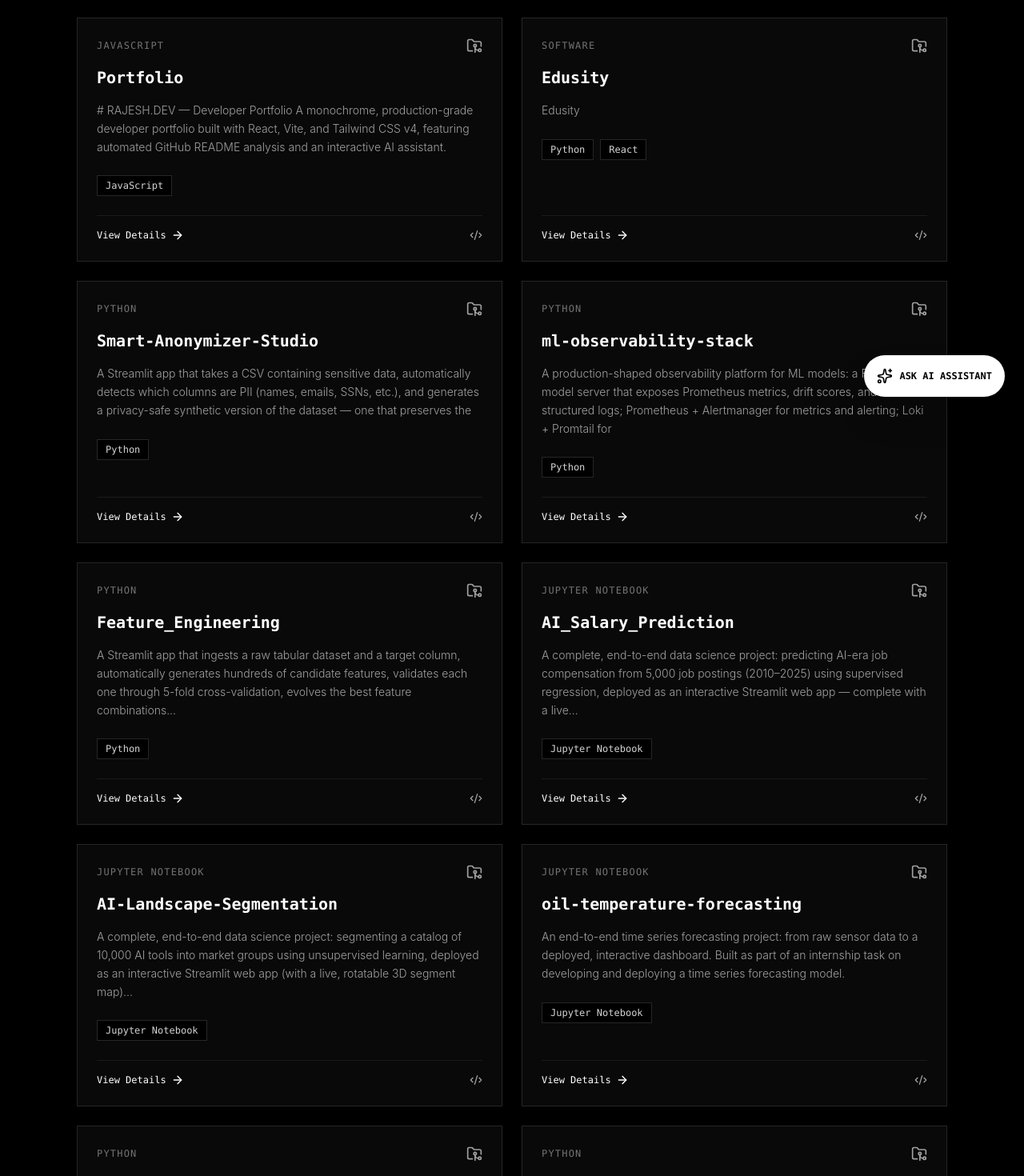
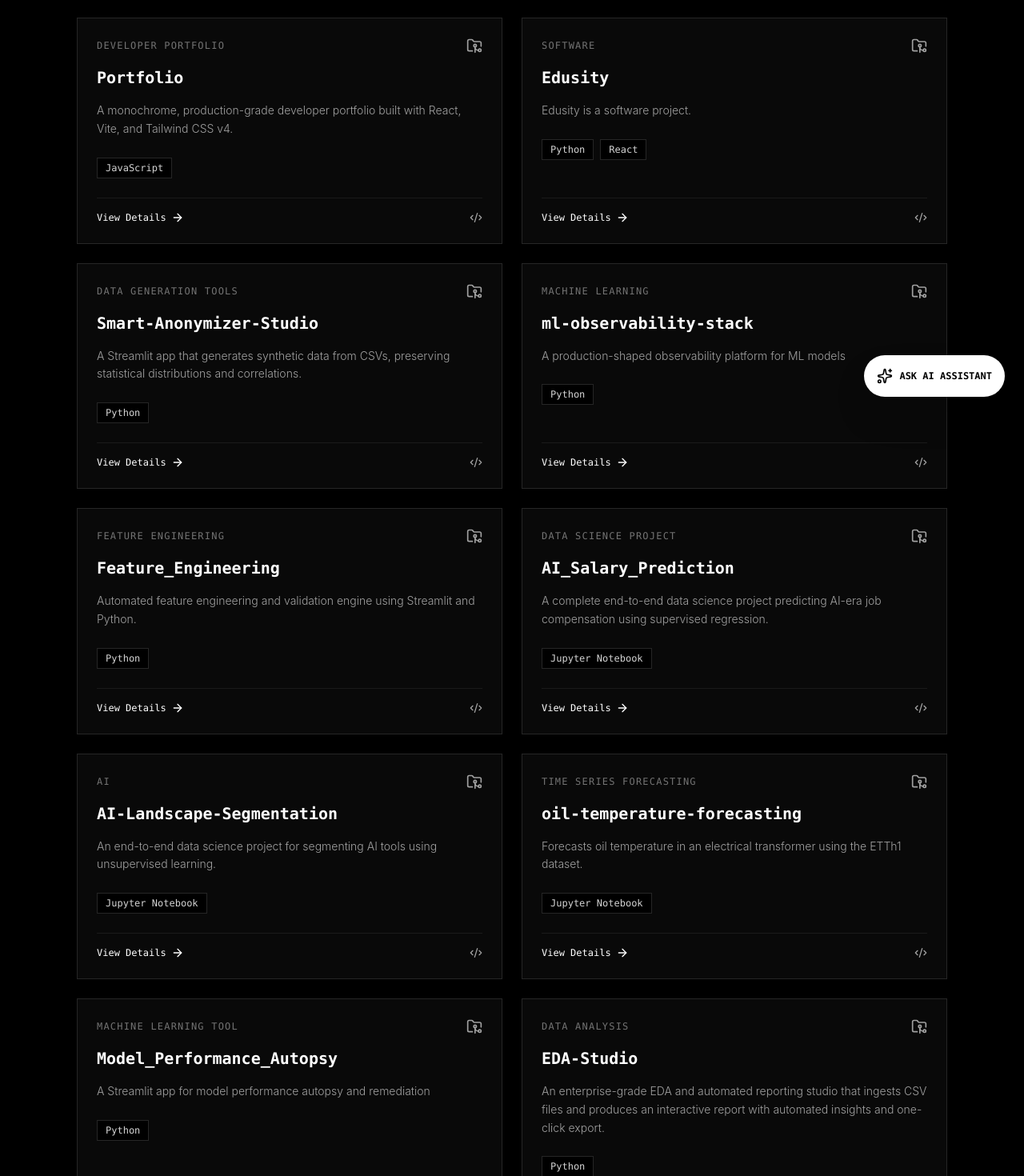
Before and after one commit to rajeshchauhdary/Portfolio, a React (Vite) app: page /projects in a window 1280 px wide. Shown: the part 280-1750 px from the top of the page at 80% size. Built offline with nearby package versions, Linux system fonts and the light colour scheme.

Commit message:
feat: use llama3.2:3b for automated README project summaries

```diff
--- a/src/data/projectsData.js
+++ b/src/data/projectsData.js
@@ -2,26 +2,26 @@ export const projectsData = [
   {
     "id": "portfolio",
     "name": "Portfolio",
-    "category": "JavaScript",
-    "shortDesc": "\ufeff# RAJESH.DEV \u2014 Developer Portfolio A monochrome, production-grade developer portfolio built with React, Vite, and Tailwind CSS v4, featuring automated GitHub README analysis and an interactive AI assistant.",
-    "fullDesc": "\ufeff# RAJESH.DEV \u2014 Developer Portfolio A monochrome, production-grade developer portfolio built with React, Vite, and Tailwind CSS v4, featuring automated GitHub README analysis and an interactive AI assistant.",
+    "category": "Developer Portfolio",
+    "shortDesc": "A monochrome, production-grade developer portfolio built with React, Vite, and Tailwind CSS v4.",
+    "fullDesc": "This portfolio features automated GitHub README analysis and an interactive AI assistant. It includes a monochrome design system and supports CI/CD automation.",
     "tags": [
       "JavaScript"
     ],
     "github": "https://github.com/rajeshchauhdary/Portfolio",
     "demo": "#",
     "highlights": [
-      "Developed primarily in JavaScript",
-      "Documented with project README and source repository",
-      "Automatically synchronized from GitHub"
+      "Automated GitHub README analysis",
+      "Interactive AI assistant",
+      "Monochrome design system"
     ]
   },
   {
     "id": "edusity",
     "name": "Edusity",
     "category": "Software",
-    "shortDesc": "Edusity",
-    "fullDesc": "Edusity",
+    "shortDesc": "Edusity is a software project.",
+    "fullDesc": "Edusity is a software project that aims to provide a platform for learning and development. It is built using various programming languages and technologies.",
     "tags": [
       "Python",
       "React"
@@ -29,145 +29,150 @@ export const projectsData = [
     "github": "https://github.com/rajeshchauhdary/Edusity",
     "demo": "#",
     "highlights": [
-      "Developed primarily in Software",
-      "Documented with project README and source repository",
-      "Automatically synchronized from GitHub"
+      "A platform for learning and development",
+      "Built using multiple programming languages and technologies",
+      "Provides a comprehensive environment for software development"
     ]
   },
   {
     "id": "smart-anonymizer-studio",
     "name": "Smart-Anonymizer-Studio",
-    "category": "Python",
-    "shortDesc": "A Streamlit app that takes a CSV containing sensitive data, automatically detects which columns are PII (names, emails, SSNs, etc.), and generates a privacy-safe synthetic version of the dataset \u2014 one that preserves the",
-    "fullDesc": "A Streamlit app that takes a CSV containing sensitive data, automatically detects which columns are PII (names, emails, SSNs, etc.), and generates a privacy-safe synthetic version of the dataset \u2014 one that preserves the",
+    "category": "Data Generation Tools",
+    "shortDesc": "A Streamlit app that generates synthetic data from CSVs, preserving statistical distributions and correlations.",
+    "fullDesc": "This app takes a CSV containing sensitive data, detects PII columns automatically, and generates a privacy-safe synthetic version of the dataset. It preserves the original's statistical distributions and correlations, but contains no real personal information. Useful for sharing realistic test data, demos, or analytics datasets without exposing real customers.",
     "tags": [
       "Python"
     ],
     "github": "https://github.com/rajeshchauhdary/Smart-Anonymizer-Studio",
     "demo": "#",
     "highlights": [
-      "Developed primarily in Python",
-      "Documented with project README and source repository",
-      "Automatically synchronized from GitHub"
+      "Automatically detects PII columns",
+      "Generates synthetic data with preserved statistical distributions",
+      "Preserves original data correlations"
     ]
   },
   {
     "id": "ml-observability-stack",
     "name": "ml-observability-stack",
-    "category": "Python",
-    "shortDesc": "A production-shaped observability platform for ML models: a FastAPI model server that exposes Prometheus metrics, drift scores, and structured logs; Prometheus + Alertmanager for metrics and alerting; Loki + Promtail for",
-    "fullDesc": "A production-shaped observability platform for ML models: a FastAPI model server that exposes Prometheus metrics, drift scores, and structured logs; Prometheus + Alertmanager for metrics and alerting; Loki + Promtail for",
+    "category": "Machine Learning",
+    "shortDesc": "A production-shaped observability platform for ML models",
+    "fullDesc": "A FastAPI model server that exposes Prometheus metrics, drift scores, and structured logs; Prometheus + Alertmanager for metrics and alerting; Loki + Promtail for logs; Tempo for traces; Grafana for the standard dashboard layer; and a custom 3D UI built with Three.js for a live, visual read on model health and drift.",
     "tags": [
       "Python"
     ],
     "github": "https://github.com/rajeshchauhdary/ml-observability-stack",
     "demo": "#",
     "highlights": [
-      "Developed primarily in Python",
-      "Documented with project README and source repository",
-      "Automatically synchronized from GitHub"
+      "Exposes Prometheus metrics, drift scores, and structured logs",
+      "Includes Prometheus + Alertmanager for metrics and alerting",
+      "Features Loki + Promtail for logs and Tempo for traces"
     ]
   },
   {
     "id": "feature_engineering",
     "name": "Feature_Engineering",
-    "category": "Python",
-    "shortDesc": "A Streamlit app that ingests a raw tabular dataset and a target column, automatically generates hundreds of candidate features, validates each one through 5-fold cross-validation, evolves the best feature combinations...",
-    "fullDesc": "A Streamlit app that ingests a raw tabular dataset and a target column, automatically generates hundreds of candidate features, validates each one through 5-fold cross-validation, evolves the best feature combinations...",
+    "category": "Feature Engineering",
+    "shortDesc": "Automated feature engineering and validation engine using Streamlit and Python.",
+    "fullDesc": "This repository provides a Streamlit app that generates hundreds of candidate features from a raw tabular dataset, validates each one through 5-fold cross-validation, and evolves the best feature combinations with a genetic algorithm. It also includes features for pruning redundant and collinear features, and explains why the winning features work.",
     "tags": [
       "Python"
     ],
     "github": "https://github.com/rajeshchauhdary/Feature_Engineering",
     "demo": "#",
     "highlights": [
-      "Developed primarily in Python",
-      "Documented with project README and source repository",
-      "Automatically synchronized from GitHub"
+      "Automated feature engineering and validation",
+      "Genetic algorithm for evolving feature combinations",
+      "Redundancy and collinearity removal"
     ]
   },
   {
     "id": "ai_salary_prediction",
     "name": "AI_Salary_Prediction",
-    "category": "Jupyter Notebook",
-    "shortDesc": "A complete, end-to-end data science project: predicting AI-era job compensation from 5,000 job postings (2010\u20132025) using supervised regression, deployed as an interactive Streamlit web app \u2014 complete with a live...",
-    "fullDesc": "A complete, end-to-end data science project: predicting AI-era job compensation from 5,000 job postings (2010\u20132025) using supervised regression, deployed as an interactive Streamlit web app \u2014 complete with a live...",
+    "category": "Data Science Project",
+    "shortDesc": "A complete end-to-end data science project predicting AI-era job compensation using supervised regression.",
+    "fullDesc": "This project uses supervised regression to predict AI-era job compensation from 5,000 job postings (2010\u20132025) and deploys an interactive Streamlit web app for live predictions, model comparison, and time-series forecasting to 2028.",
     "tags": [
       "Jupyter Notebook"
     ],
     "github": "https://github.com/rajeshchauhdary/AI_Salary_Prediction",
     "demo": "#",
     "highlights": [
-      "Developed primarily in Jupyter Notebook",
-      "Documented with project README and source repository",
-      "Automatically synchronized from GitHub"
+      "5,000 job postings from 2010\u20132025",
+      "19 algorithms for comparison",
+      "Live 3D prediction surface and rotatable visualization"
     ]
   },
   {
     "id": "ai-landscape-segmentation",
     "name": "AI-Landscape-Segmentation",
-    "category": "Jupyter Notebook",
-    "shortDesc": "A complete, end-to-end data science project: segmenting a catalog of 10,000 AI tools into market groups using unsupervised learning, deployed as an interactive Streamlit web app (with a live, rotatable 3D segment map)...",
-    "fullDesc": "A complete, end-to-end data science project: segmenting a catalog of 10,000 AI tools into market groups using unsupervised learning, deployed as an interactive Streamlit web app (with a live, rotatable 3D segment map)...",
+    "category": "AI",
+    "shortDesc": "An end-to-end data science project for segmenting AI tools using unsupervised learning.",
+    "fullDesc": "This project involves clustering 10,000 AI tools into market groups using unsupervised learning and deploying it as an interactive Streamlit web app. The app includes a live, rotatable 3D segment map that classifies new tools into their most likely segment.",
     "tags": [
       "Jupyter Notebook"
     ],
     "github": "https://github.com/rajeshchauhdary/AI-Landscape-Segmentation",
     "demo": "#",
     "highlights": [
-      "Developed primarily in Jupyter Notebook",
-      "Documented with project README and source repository",
-      "Automatically synchronized from GitHub"
+      "Interactive 3D segment map",
+      "Live clustering and segmentation",
+      "Streamlit web app for catalog browsing and competitive landscape mapping"
     ]
   },
   {
     "id": "oil-temperature-forecasting",
     "name": "oil-temperature-forecasting",
-    "category": "Jupyter Notebook",
-    "shortDesc": "An end-to-end time series forecasting project: from raw sensor data to a deployed, interactive dashboard. Built as part of an internship task on developing and deploying a time series forecasting model.",
-    "fullDesc": "An end-to-end time series forecasting project: from raw sensor data to a deployed, interactive dashboard. Built as part of an internship task on developing and deploying a time series forecasting model.",
+    "category": "Time Series Forecasting",
+    "shortDesc": "Forecasts oil temperature in an electrical transformer using the ETTh1 dataset.",
+    "fullDesc": "This project uses real sensor data to predict oil temperature in an electrical transformer, which is useful for predictive maintenance scenarios. It covers data exploration, cleaning, feature engineering, training and comparing five forecasting models, and deploying the best-performing model as an interactive Streamlit dashboard.",
     "tags": [
       "Jupyter Notebook"
     ],
     "github": "https://github.com/rajeshchauhdary/oil-temperature-forecasting",
     "demo": "#",
     "highlights": [
-      "Developed primarily in Jupyter Notebook",
-      "Documented with project README and source repository",
-      "Automatically synchronized from GitHub"
+      "Uses real sensor data for forecasting",
+      "Trains and compares five forecasting models",
+      "Deploys interactive Streamlit dashboard for real-time predictions"
     ]
   },
   {
     "id": "model_performance_autopsy",
     "name": "Model_Performance_Autopsy",
-    "category": "Python",
-    "shortDesc": "A Streamlit app that ingests a trained classification model (or trains one on the fly), a validation dataset, and generates a full Failure Autopsy Report \u2014 dissecting exactly where, why, and on whom the model fails, then",
-    "fullDesc": "A Streamlit app that ingests a trained classification model (or trains one on the fly), a validation dataset, and generates a full Failure Autopsy Report \u2014 dissecting exactly where, why, and on whom the model fails, then",
+    "category": "Machine Learning Tool",
+    "shortDesc": "A Streamlit app for model performance autopsy and remediation",
+    "fullDesc": "This repository provides a Streamlit app for dissecting and fixing model failures. The app ingests a trained model, validation dataset, and generates a full failure autopsy report. It includes various features such as error typology engine, segment slicer, bias and fairness audit, and remediation recommendation engine.",
     "tags": [
       "Python"
     ],
     "github": "https://github.com/rajeshchauhdary/Model_Performance_Autopsy",
     "demo": "#",
     "highlights": [
-      "Developed primarily in Python",
-      "Documented with project README and source repository",
-      "Automatically synchronized from GitHub"
+      "Multi-metric dashboard",
+      "Error Typology Engine",
+      "Segment Slicer",
+      "Bias & Fairness Audit",
+      "Remediation Recommendation Engine",
+      "Threshold & Cost Optimizer",
+      "Surrogate-model explainability"
     ]
   },
   {
     "id": "eda-studio",
     "name": "EDA-Studio",
-    "category": "Python",
-    "shortDesc": "A production-grade, single-page Streamlit application that ingests CSV files and produces a comprehensive, interactive Exploratory Data Analysis (EDA) report \u2014 complete with automated insights, dataset comparison (drift...",
-    "fullDesc": "A production-grade, single-page Streamlit application that ingests CSV files and produces a comprehensive, interactive Exploratory Data Analysis (EDA) report \u2014 complete with automated insights, dataset comparison (drift...",
+    "category": "Data Analysis",
+    "shortDesc": "An enterprise-grade EDA and automated reporting studio that ingests CSV files and produces an interactive report with automated insights and one-click export.",
+    "fullDesc": "This tool is designed for analysts and ML engineers who need a quick and reliable way to go from raw CSV to decision-ready report. It handles messy encodings, oversized files, and malformed dates, and actively recommends data-cleaning transformations. It also detects data drift between two dataset versions and surfaces memory footprint before it becomes a problem. The tool exports a fully self-contained, offline-readable HTML report and provides an auto-insights decision matrix.",
     "tags": [
       "Python"
     ],
     "github": "https://github.com/rajeshchauhdary/EDA-Studio",
     "demo": "#",
     "highlights": [
-      "Developed primarily in Python",
-      "Documented with project README and source repository",
-      "Automatically synchronized from GitHub"
+      "Automated insights and recommendations",
+      "Data drift detection",
+      "Memory-aware profiling",
+      "One-click HTML/CSV export"
     ]
   }
 ];
```
Also changed, not shown: 1 other file (tests, documents, lock files or other folders).
